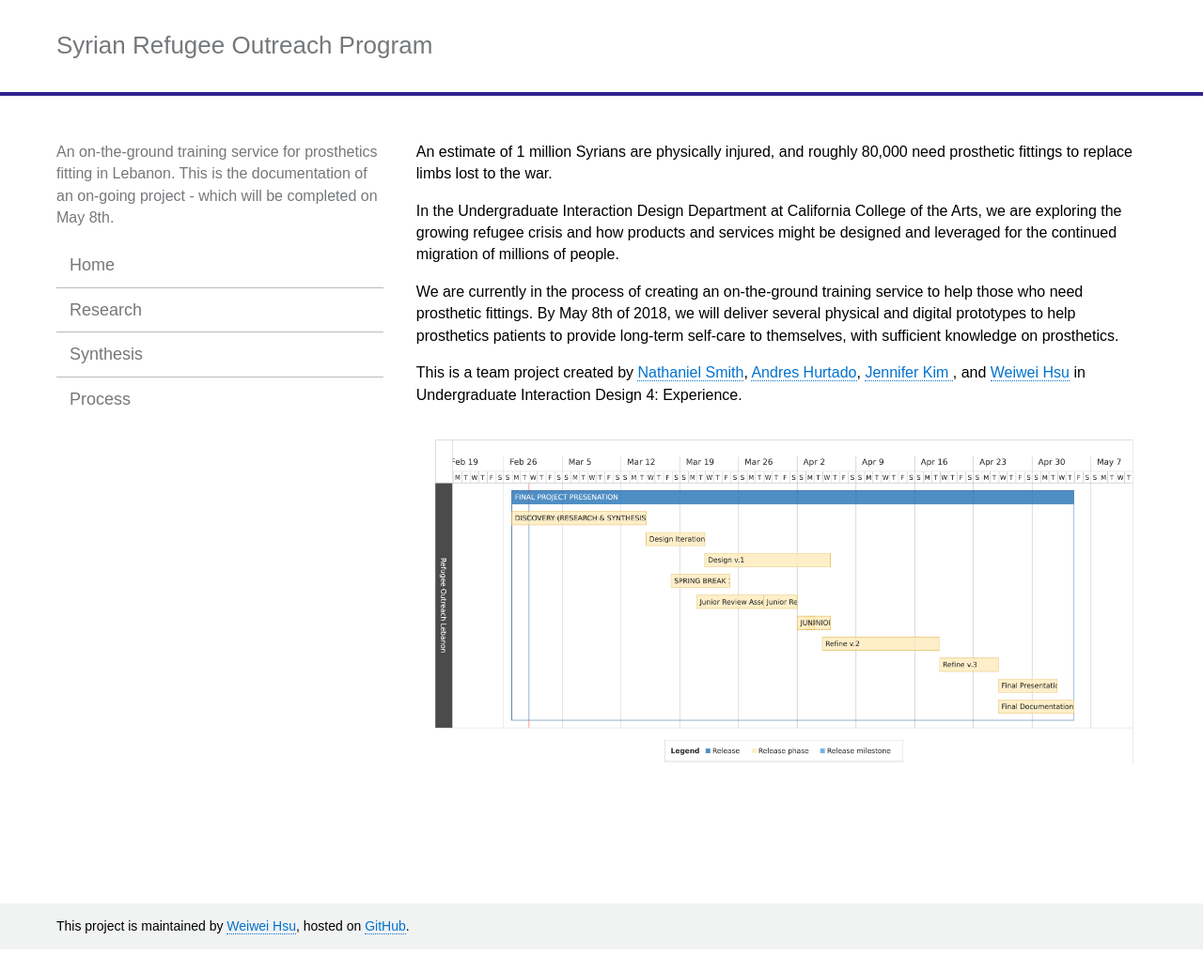
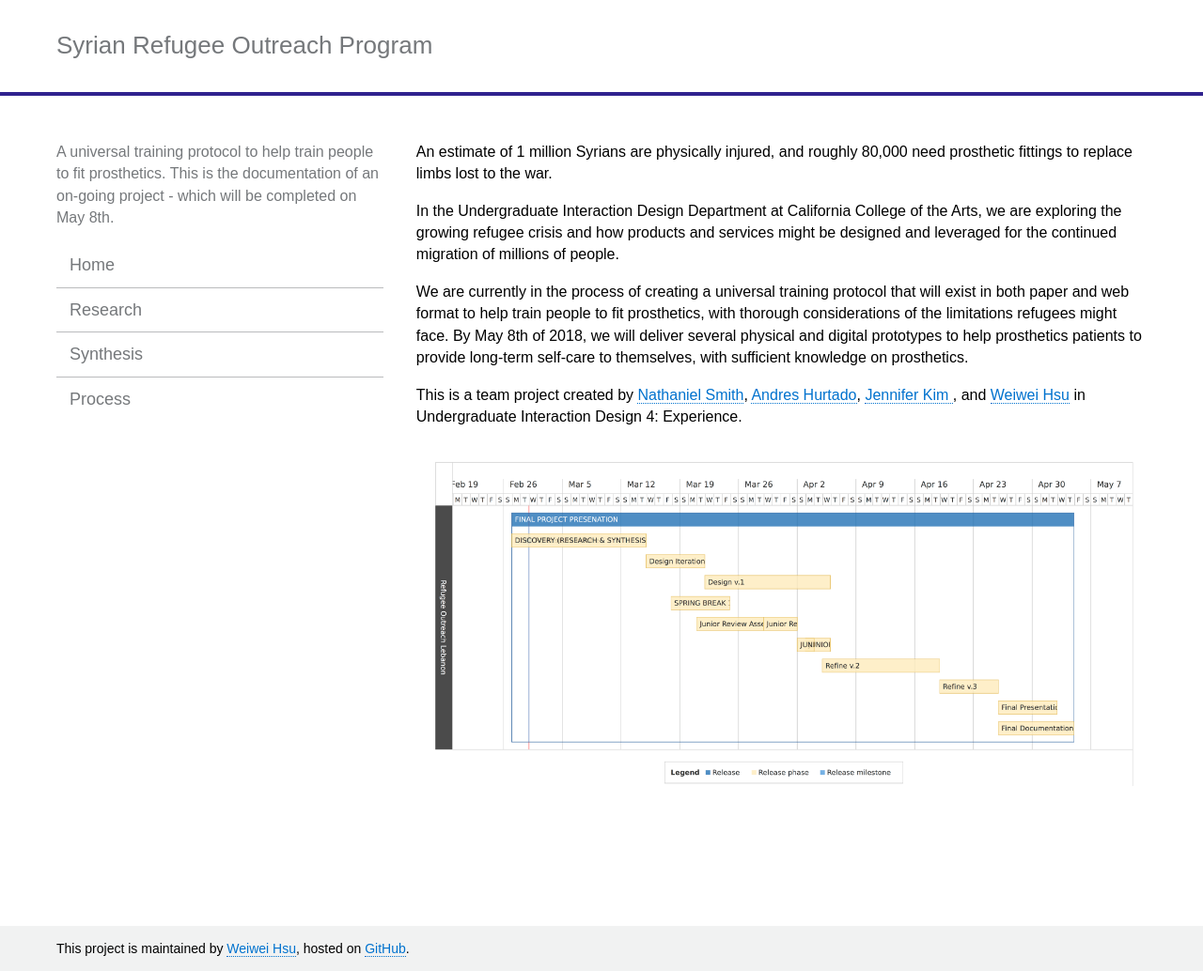
Before and after one commit to weiweihsu/experienceClass, a Jekyll site: the page built from index.html, in a window 1280 px wide. Shown: the whole page at 94% size. Built offline with Jekyll 4.4.1, drawn with Linux system fonts in a browser that asks for light colours; before the commit the page ends 1011 px from its top, so only the background shows below that.

Commit message:
updated design direction

```diff
--- a/_config.yml
+++ b/_config.yml
@@ -10,7 +10,7 @@ collections:
 
 # Title
 name: Syrian Refugee Outreach Program
-subtitle: An on-the-ground training service for prosthetics fitting in Lebanon. This is the documentation of an on-going project - which will be completed on May 8th.
+subtitle: A universal training protocol to help train people to fit prosthetics. This is the documentation of an on-going project - which will be completed on May 8th.
 
 # When using this template with a project page set the baseurl to '/project-name'
 # For user/organization pages set this to an empty string
--- a/_includes/index.html
+++ b/_includes/index.html
@@ -2,7 +2,7 @@ An estimate of 1 million Syrians are physically injured, and roughly 80,000 need
 
 In the Undergraduate Interaction Design Department at California College of the Arts, we are exploring the growing refugee crisis and how products and services might be designed and leveraged for the continued migration of millions of people.
 
-We are currently in the process of creating an on-the-ground training service to help those who need prosthetic fittings. By May 8th of 2018, we will deliver several physical and digital prototypes to help prosthetics patients to provide long-term self-care to themselves, with sufficient knowledge on prosthetics.
+We are currently in the process of creating a universal training protocol that will exist in both paper and web format to help train people to fit prosthetics, with thorough considerations of the limitations refugees might face. By May 8th of 2018, we will deliver several physical and digital prototypes to help prosthetics patients to provide long-term self-care to themselves, with sufficient knowledge on prosthetics.
 
 This is a team project created by <a href="http://nathanielsmith.io">Nathaniel Smith</a>, <a href="https://www.andreshurtadodesign.com/">Andres Hurtado</a>, <a href="http://kim-jennifer.squarespace.com/about/">Jennifer Kim </a>, and <a href="http://www.weiweihsu.com/#/">Weiwei Hsu</a> in Undergraduate Interaction Design 4: Experience.
 
```
